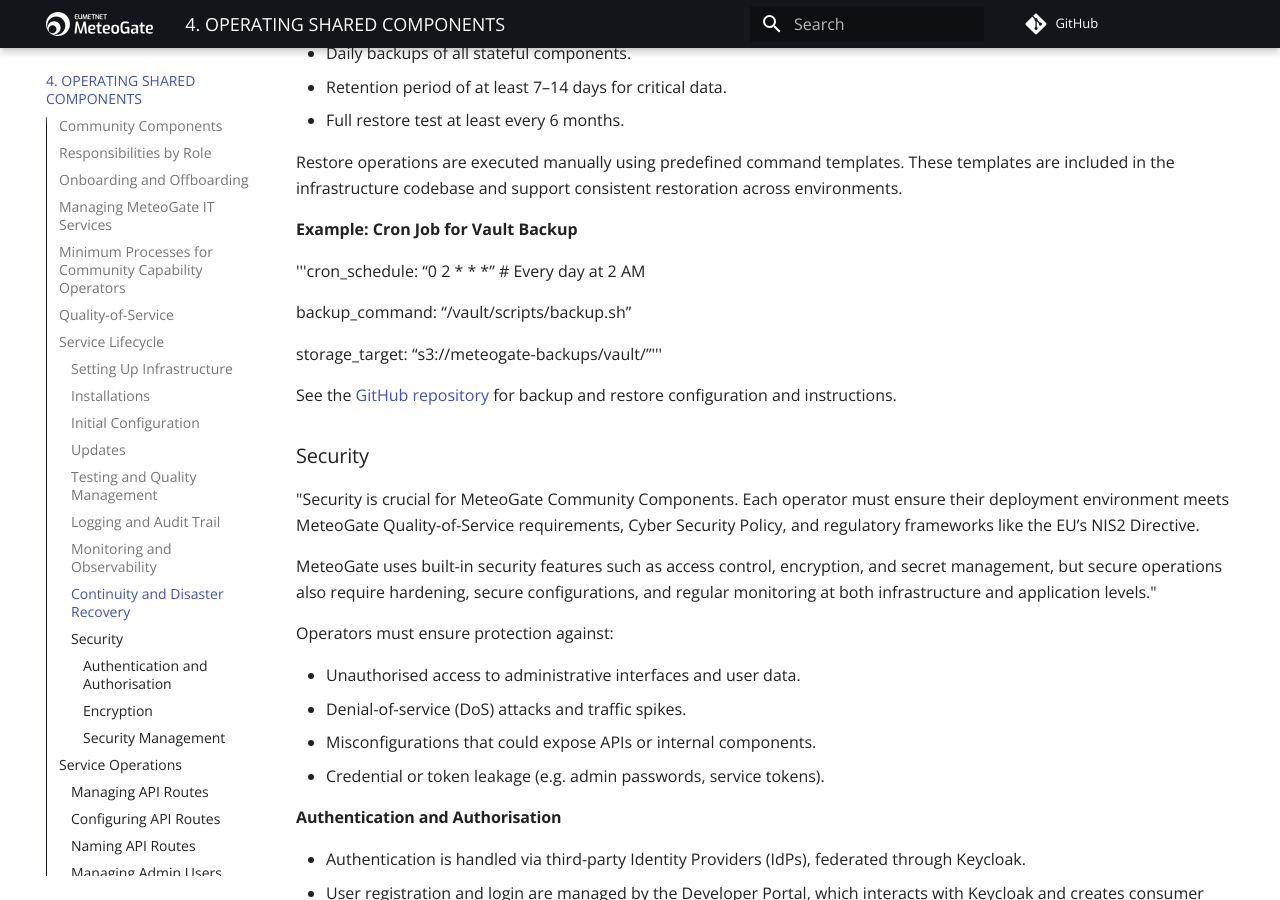
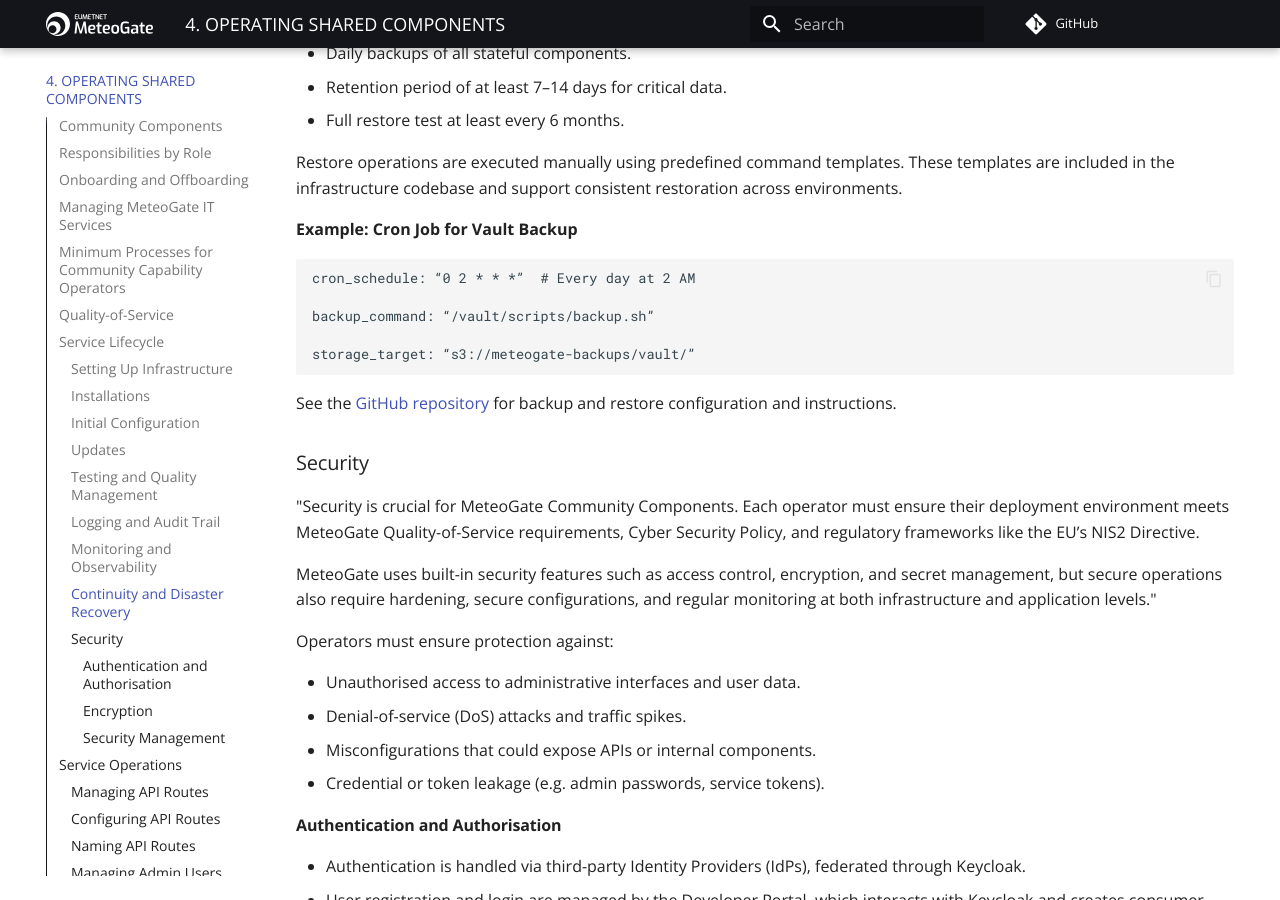
Before and after one commit to EUMETNET/meteogate-documentation, an MkDocs documentation site: the page built from docs/4-operating-and-maintaining-community-components.md, in a window 1280 px wide and 900 px high, scrolled down 8191 px. Built offline with MkDocs 1.6.1 and Material for MkDocs 9.7.7, drawn with Linux system fonts in a browser that asks for light colours; comment, search, counter and statistics services are not loaded.

Commit message:
Update 4-operating-and-maintaining-community-components.md

````diff
--- a/docs/4-operating-and-maintaining-community-components.md
+++ b/docs/4-operating-and-maintaining-community-components.md
@@ -216,7 +216,7 @@ Logging also supports processes defined in Chapter 5 (e.g., Incident Management
 
 Further logging configuration examples and integrations (e.g., with Prometheus or Alertmanager) will be available in the GitHub repository: [EUMETNET/femdi-gateway-iac](https://github.com/EUMETNET/femdi-gateway-iac)
 
-_TBA_
+> _TBA_
 
 ### Monitoring and Observability
 
@@ -257,14 +257,15 @@ Backups are retained according to the policies defined by the Community Capabili
 Restore operations are executed manually using predefined command templates. These templates are included in the infrastructure codebase and support consistent restoration across environments.
 
 **Example: Cron Job for Vault Backup**
-
-'''cron_schedule: “0 2 * * *”  # Every day at 2 AM
+```
+cron_schedule: “0 2 * * *”  # Every day at 2 AM
 
 backup_command: “/vault/scripts/backup.sh”
 
-storage_target: “s3://meteogate-backups/vault/”'''
+storage_target: “s3://meteogate-backups/vault/”
+```
 
-_<to be verified>_
+> _<to be verified>_
 
 
 See the [GitHub repository](EURODEO/femdi-gateway-iac) for backup and restore configuration and instructions.
@@ -306,7 +307,8 @@ Community Capability Operators must ensure that:
   - System components are patched in a timely manner (see Section 3.4 Updates).
   - Security incidents are managed according to the incident process (see Section 5.1). <links>
 
-For more information, refer to the **MeteoGate Cybersecurity Policy** _[link to be added]_.
+For more information, refer to the **MeteoGate Cybersecurity Policy**
+> _[link to be added]_.
 
 ---
 
````
Also changed, not shown: other parts of docs/4-operating-and-maintaining-community-components.md (+1 -1 lines).
